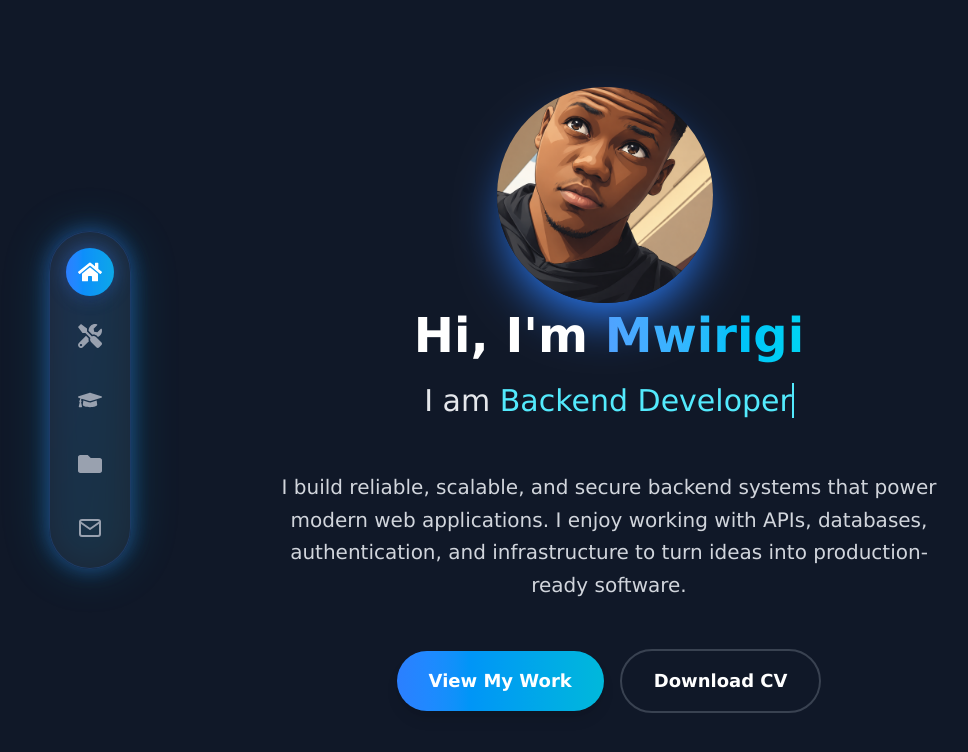
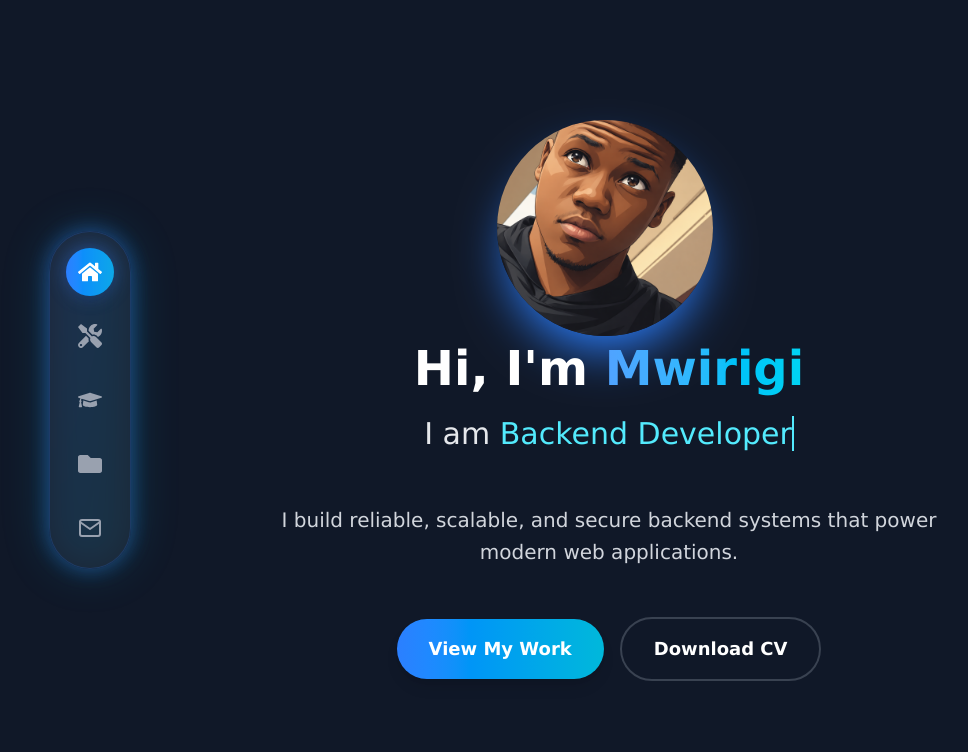
Before and after one commit to MwirigiCodes/portfolio, a React app: page / in a window 1280 px wide. Shown: the top 752 px of the page, without its empty margins (31-999 px from the left). Built offline with nearby package versions, Linux system fonts and the light colour scheme; the HTML template or start-up script is replaced by a standard one.

Commit message:
shorten the description in the hero section

```diff
--- a/src/sections/Hero.jsx
+++ b/src/sections/Hero.jsx
@@ -115,9 +115,7 @@ const Hero = () => {
           className="text-xl text-gray-300 max-w-2xl mx-auto leading-relaxed mb-12"
         >
           I build reliable, scalable, and secure backend systems that power
-          modern web applications. I enjoy working with APIs, databases,
-          authentication, and infrastructure to turn ideas into production-ready
-          software.
+          modern web applications.
         </motion.p>
         {/* CTA buttons */}
         <motion.div
```
